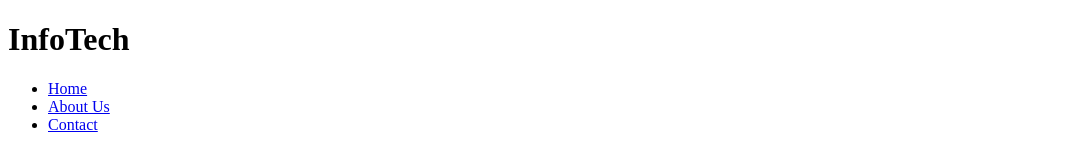
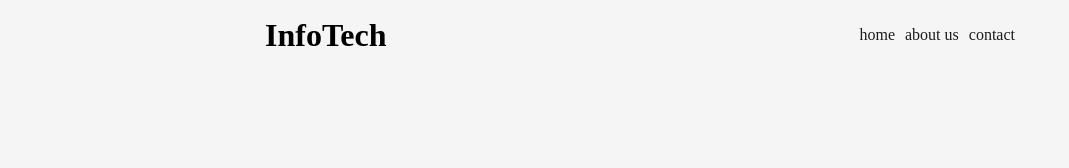
Before and after one commit to agustin-risso/Practice-project---HTML-CSS, a plain HTML site: page index.html in a window 1280 px wide. Shown: the whole page, without its empty margins (0-1069 px from the left). Drawn offline with Linux system fonts and the light colour scheme.

Commit message:
first test style for header

```diff
--- a/index.html
+++ b/index.html
@@ -12,11 +12,9 @@
         <header>
             <h1>InfoTech</h1>
             <nav>
-                <ul>
-                    <li><a href="#home">Home</a></li>
-                    <li><a href="#about-us">About Us</a></li>
-                    <li><a href="#contact">Contact</a></li>
-                </ul>
+                <a href="#home">home</a>
+                <a href="#about-us">about us</a>
+                <a href="#contact">contact</a>
             </nav>
         </header>
 
--- a/style.css
+++ b/style.css
@@ -0,0 +1,31 @@
+body{
+    margin: 0;
+    display: flex;
+    justify-content: center;
+    background-color: #f5f5f5;
+}
+
+header{
+    width: 750px;
+    height: 50px;
+    padding: 10px 0;
+    display: flex;
+    justify-content: space-between;
+    align-items: center;
+}
+
+header > nav{
+    display: flex;
+    justify-content: space-between;
+    gap: 10px;
+}
+
+header > nav > a{
+    text-decoration: none;
+    color: #1d1c1c;
+    transition: 300ms;
+}
+
+header > nav > a:hover{
+    color: #000;
+}
```
